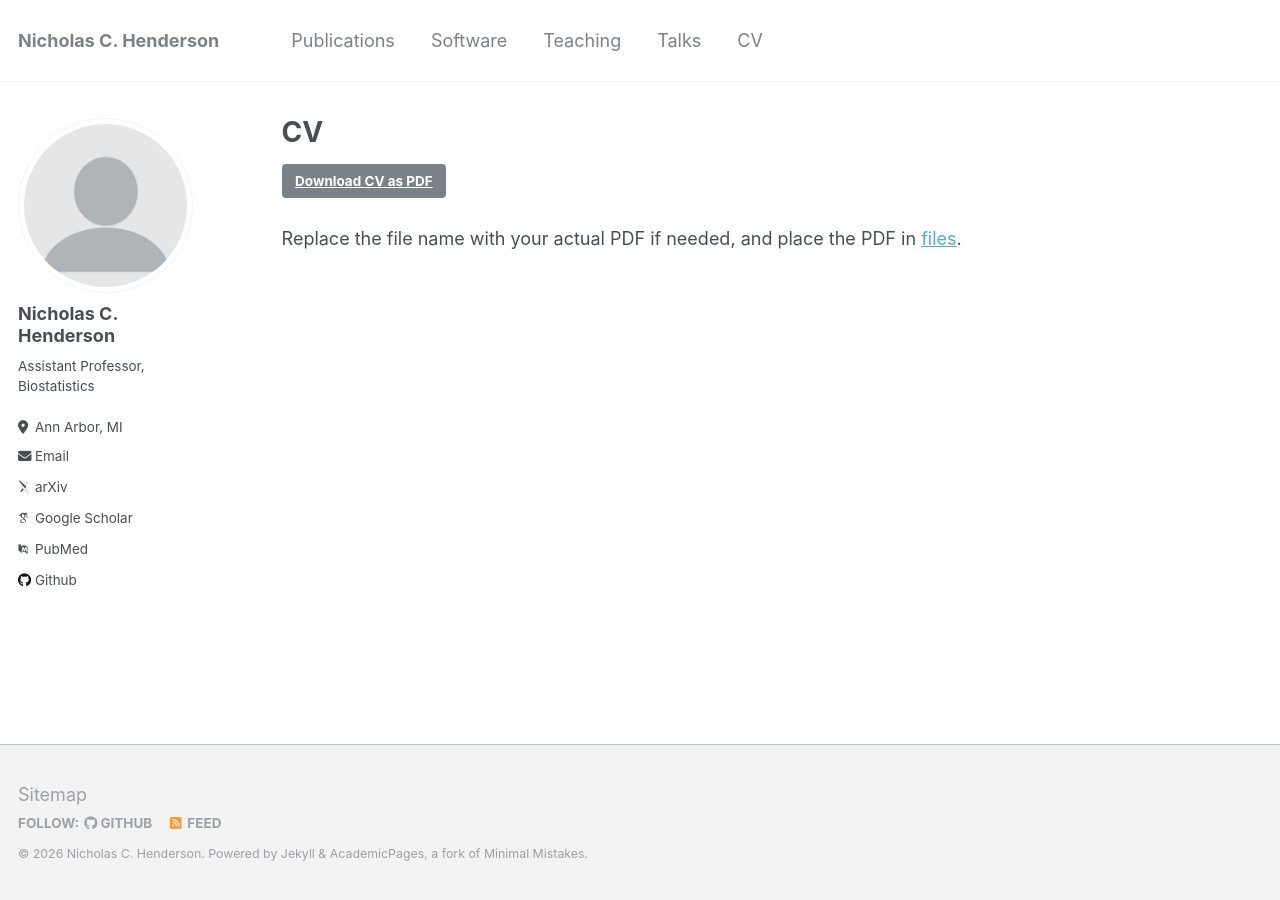
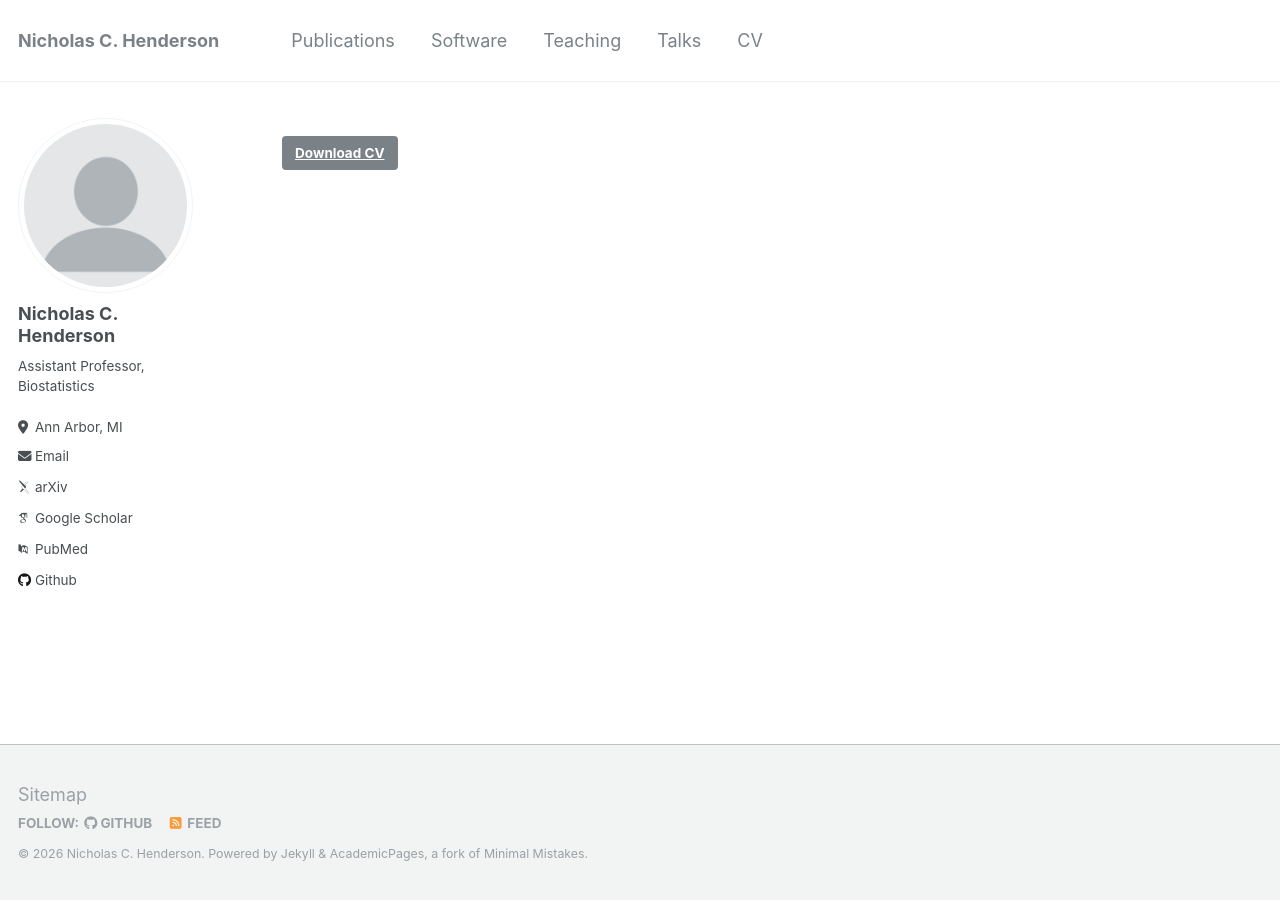
Before and after one commit to nchenderson/nchenderson.github.io, a Jekyll site: the page built from _pages/cv.md, in a window 1280 px wide. Built offline with Jekyll 4.4.1, drawn with Linux system fonts in a browser that asks for light colours; some web fonts are replaced.

Commit message:
fixed CV

```diff
--- a/_pages/cv.md
+++ b/_pages/cv.md
@@ -1,6 +1,6 @@
 ---
 layout: archive
-title: "CV"
+title: ""
 permalink: /cv/
 author_profile: true
 redirect_from:
@@ -9,6 +9,4 @@ redirect_from:
 
 {% include base_path %}
 
-[Download CV as PDF]({{ base_path }}/files/cv_website.pdf){: .btn .btn--primary target="_blank" rel="noopener noreferrer"}
-
-Replace the file name with your actual PDF if needed, and place the PDF in [files](files).
+[Download CV]({{ base_path }}/files/cv_website.pdf){: .btn .btn--primary target="_blank" rel="noopener noreferrer"}
```
